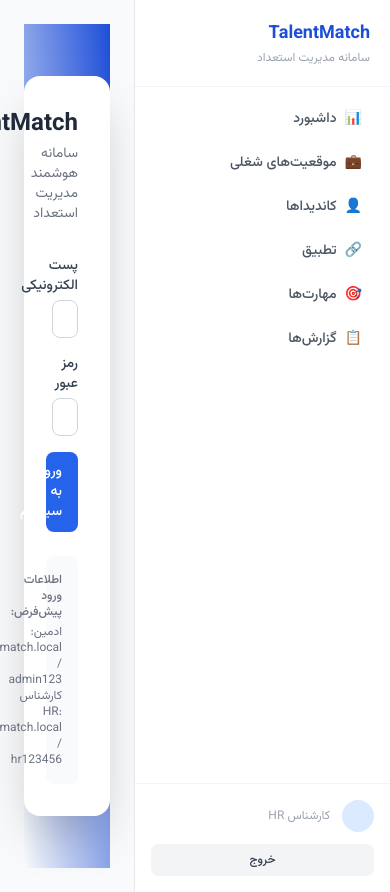
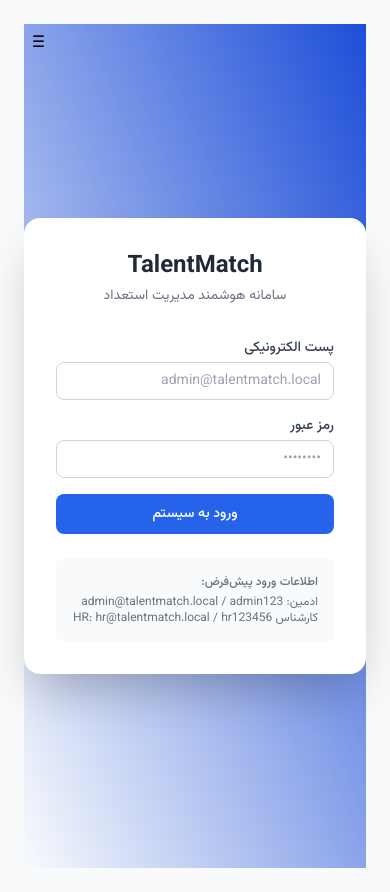
Before and after one commit to rivassh/candash, a Nuxt app in the folder frontend/: page / in a window 390 px wide. Built offline with nearby package versions, Linux system fonts and the light colour scheme.

Commit message:
fix: sidebar no longer overlays content on mobile
- Added hamburger toggle button for mobile viewports (<768px)
- Sidebar slides in/out with translate-x transition on mobile
- Desktop sidebar remains visible with proper margin
- Added isMobile detection via matchMedia for responsive behavior

```diff
--- a/frontend/layouts/default.vue
+++ b/frontend/layouts/default.vue
@@ -1,9 +1,13 @@
 <script setup lang="ts">
+import { ref, onMounted, computed } from 'vue'
+import { useRoute, useRouter } from '#app'
+import { useAuthStore } from '@/stores/auth'
+
 definePageMeta({ layout: 'default' })
 
 const nav = [
   { label: 'داشبورد', icon: '📊', to: '/dashboard' },
-  { label: 'موقعیت‌های شغلی', icon: '💼', to: '/positions' },
+  { label: ' موقعیت‌های شغلی', icon: '💼', to: '/positions' },
   { label: 'کاندیداها', icon: '👤', to: '/candidates' },
   { label: 'تطبیق', icon: '🔗', to: '/matches' },
   { label: 'مهارت‌ها', icon: '🎯', to: '/skills' },
@@ -13,17 +17,42 @@ const nav = [
 const route = useRoute()
 const authStore = useAuthStore()
 const router = useRouter()
+const sidebarOpen = ref(false)
+const isMobile = ref(false)
+
+const sidebarVisible = computed(() => !isMobile.value || sidebarOpen.value)
+
+function toggleSidebar() {
+  sidebarOpen.value = !sidebarOpen.value
+}
 
 async function logout() {
   await authStore.logout()
   router.push('/')
 }
+
+onMounted(() => {
+  const updateIsMobile = () => {
+    isMobile.value = window.matchMedia('(max-width: 767px)').matches
+  }
+  updateIsMobile()
+  const media = window.matchMedia('(max-width: 767px)')
+  media.addEventListener('change', updateIsMobile)
+})
 </script>
 
 <template>
-  <div class="flex min-h-screen">
+  <div class="relative min-h-screen">
+    <!-- Mobile Menu Button -->
+    <button @click="toggleSidebar" class="md:hidden fixed top-4 left-4 z-30 p-4">
+      ☰
+    </button>
+
     <!-- Sidebar -->
-    <aside class="w-64 bg-white border-l border-gray-200 flex flex-col">
+    <aside
+      class="fixed inset-y-0 left-0 w-64 bg-white border-r border-gray-200 flex flex-col z-20 transition-transform duration-300"
+      :class="{ 'translate-x-0': sidebarVisible, '-translate-x-full': !sidebarVisible }"
+    >
       <div class="p-5 border-b border-gray-100">
         <h1 class="text-lg font-bold text-primary-700">TalentMatch</h1>
         <p class="text-xs text-gray-400 mt-0.5">سامانه مدیریت استعداد</p>
@@ -59,7 +88,10 @@ async function logout() {
     </aside>
 
     <!-- Main Content -->
-    <main class="flex-1 p-6 overflow-auto">
+    <main
+      class="flex-1 p-6 overflow-auto transition-margin duration-300"
+      :class="{ 'ml-64': !isMobile }"
+    >
       <slot />
     </main>
   </div>
```
